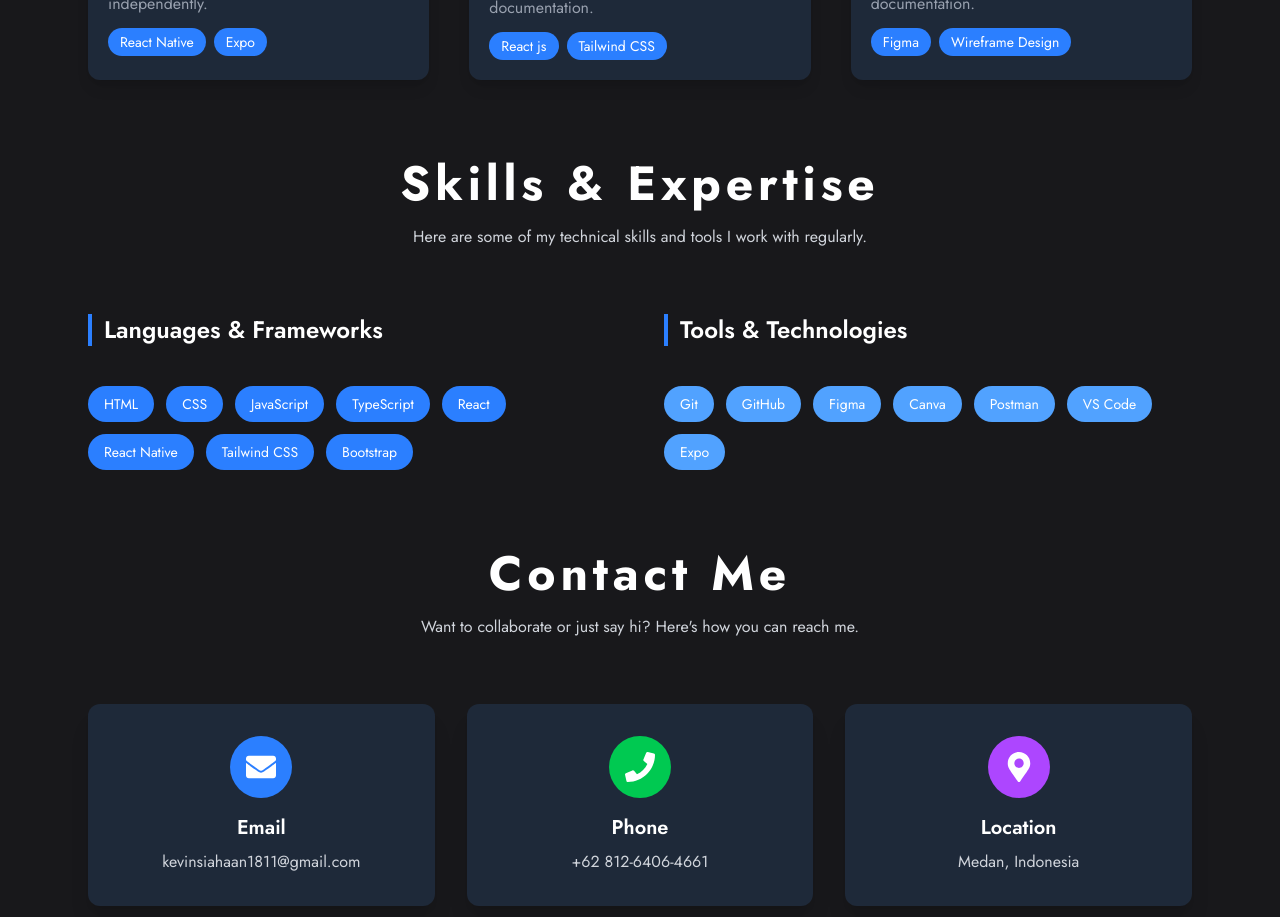
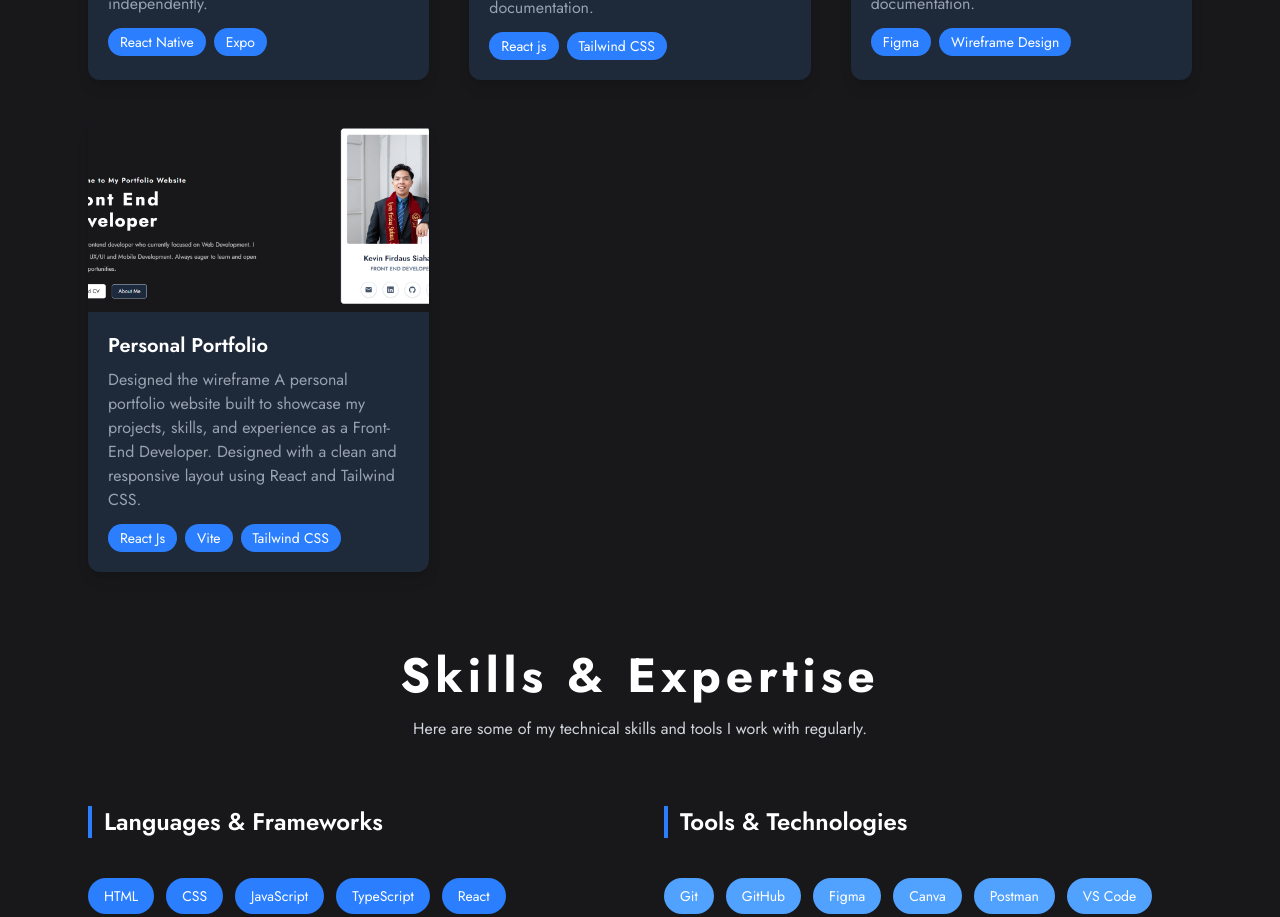
Before and after one commit to Kevinnfs/My-Portfolio, a React (Vite) app: page / in a window 1280 px wide. Shown: the part 3000-3917 px from the top of the page. Built offline with nearby package versions, Linux system fonts and the light colour scheme.

Commit message:
Add Project

```diff
--- a/src/Projects.jsx
+++ b/src/Projects.jsx
@@ -24,6 +24,13 @@
       tools: ["Figma", "Wireframe Design"],
       description:
         "Designed the wireframe for SIMHAKI (Intellectual Property Management System) at Universitas Negeri Medan, creating detailed layouts and research documentation.",
+    },
+    {
+      name: "Personal Portfolio",
+      image: "/assets/tools/image.png",
+      tools: ["React Js", "Vite", "Tailwind CSS"],
+      description:
+        "Designed the wireframe A personal portfolio website built to showcase my projects, skills, and experience as a Front-End Developer. Designed with a clean and responsive layout using React and Tailwind CSS.",
     },
   ];
 
```
Also changed, not shown: public/assets/tools/image.png (added).
